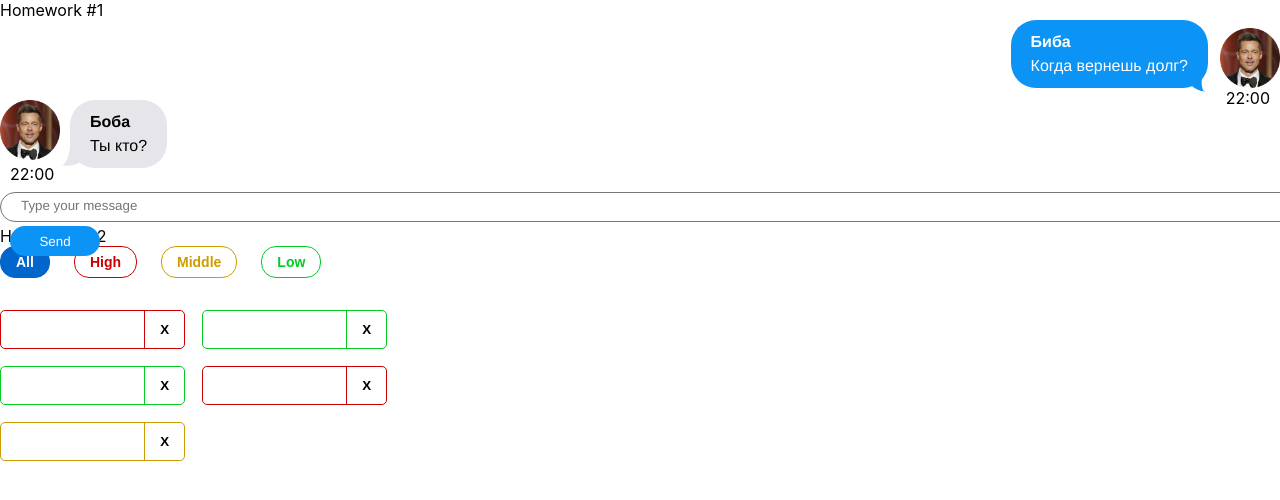
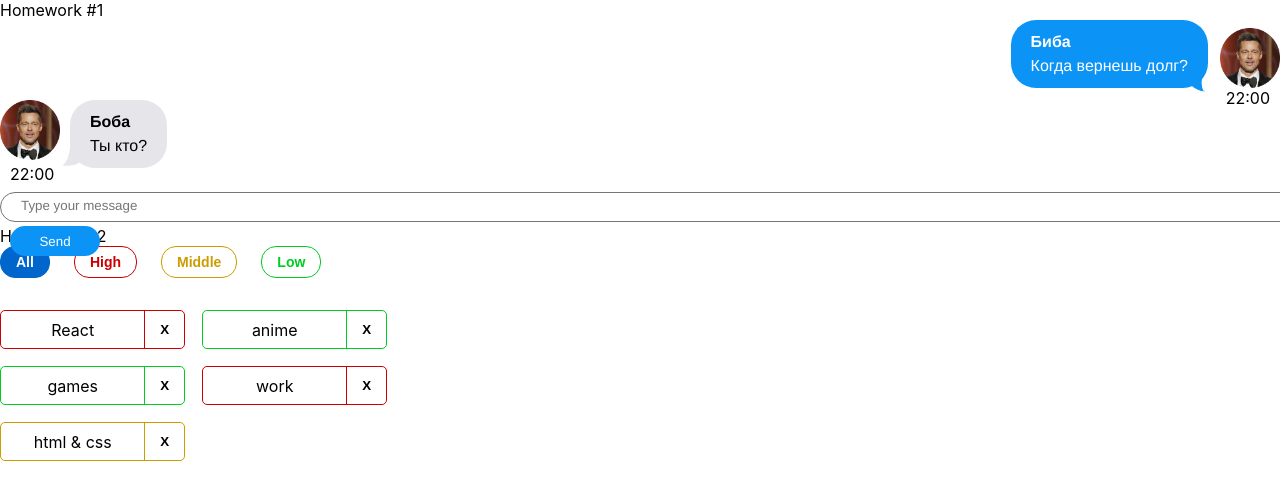
Before and after one commit to ellinakhamatova/avtodomashka2, a React (Create React App) app: page / in a window 1280 px wide. Shown: the top 500 px of the page. Built offline with nearby package versions, Linux system fonts and the light colour scheme.

Commit message:
commit - all2

```diff
--- a/src/s2-homeworks/hw02/HW2.tsx
+++ b/src/s2-homeworks/hw02/HW2.tsx
@@ -55,7 +55,6 @@ function HW2() {
     const filteredAffairs = filterAffairs(affairs, filter)
 
     const deleteAffairCallback = (_id: number) => {
-        console.log(_id)
       const currentAf = deleteAffair(affairs, _id) // need to fix [1,2,3,4]
         setAffairs(currentAf)
     }
--- a/src/s2-homeworks/hw02/affairs/affair/Affair.tsx
+++ b/src/s2-homeworks/hw02/affairs/affair/Affair.tsx
@@ -23,9 +23,9 @@ function Affair(props: AffairPropsType) {
             id={'hw2-affair-' + props.affair._id}
             className={affairClass}
         >
-            <div id={'hw2-name-' + props.affair._id} className={nameClass}>
+            <div id={'hw2-name-' + props.affair._id} className={nameClass} >
                 {/*создаёт студент*/}
-
+                {props.affair.name}
                 {/**/}
             </div>
             <div id={'hw2-priority-' + props.affair._id} hidden>
```
